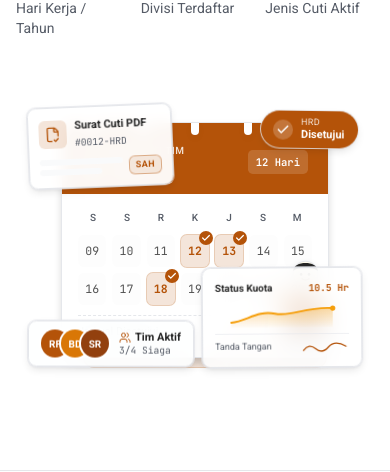
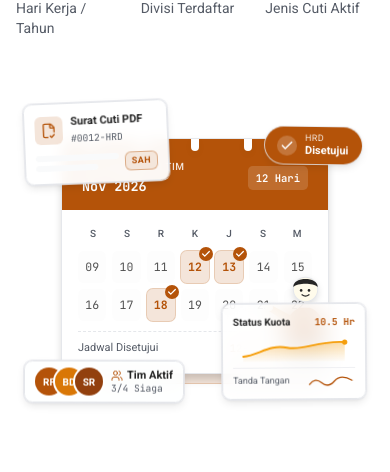
Before and after one commit to Raflykunn/offly-manajemen-cuti-karyawan, a Next.js app: page / in a window 390 px wide. Shown: the part 484-956 px from the top of the page. Built offline with nearby package versions, Linux system fonts and the light colour scheme; no server answers; the database is empty.

Commit message:
style: rapikan jarak kartu ilustrasi hero dan reset status aktif navbar

```diff
--- a/src/components/beranda/IlustrasiHero.jsx
+++ b/src/components/beranda/IlustrasiHero.jsx
@@ -27,7 +27,7 @@ export default function IlustrasiHero() {
   return (
     <div
       aria-hidden="true"
-      className="relative mx-auto w-full max-w-[460px] py-8 sm:py-10 px-3 sm:px-5 font-sans select-none group"
+      className="relative mx-auto w-full max-w-[460px] pt-12 pb-12 sm:py-12 px-2 sm:px-5 font-sans select-none group"
     >
       <div className="pointer-events-none absolute inset-0 -z-10 overflow-hidden rounded-3xl">
         <div className="absolute inset-0 bg-gradient-to-br from-accent/80 via-background to-muted/50 dark:from-accent/30 dark:via-background dark:to-muted/30" />
@@ -156,7 +156,7 @@ export default function IlustrasiHero() {
         </div>
 
         <div
-          className="animasi-mengambang absolute -top-2 left-0 sm:left-1 z-20 -rotate-3 rounded-xl border border-border ring-1 ring-border/80 bg-card/95 backdrop-blur-sm p-2.5 shadow-md dark:shadow-none w-36 sm:w-40"
+          className="animasi-mengambang absolute -top-7 left-0 sm:-left-2 z-20 -rotate-3 rounded-xl border border-border ring-1 ring-border/80 bg-card/95 backdrop-blur-sm p-2.5 shadow-md dark:shadow-none w-36 sm:w-40"
           style={{ animationDuration: "4.5s", animationDelay: "0s" }}
         >
           <div className="flex items-center gap-2">
@@ -197,7 +197,7 @@ export default function IlustrasiHero() {
         </div>
 
         <div
-          className="animasi-mengambang-lambat absolute -bottom-2 left-0 sm:left-2 z-20 flex items-center gap-2.5 rounded-xl border border-border ring-1 ring-border/80 bg-card/90 backdrop-blur-md px-3 py-2 shadow-md dark:shadow-none"
+          className="animasi-mengambang-lambat absolute -bottom-7 left-0 sm:left-1 z-20 flex items-center gap-2 rounded-xl border border-border ring-1 ring-border/80 bg-card/90 backdrop-blur-md px-2.5 py-1.5 sm:px-3 sm:py-2 shadow-md dark:shadow-none"
           style={{ animationDuration: "6.5s", animationDelay: "1.1s" }}
         >
           <div className="flex -space-x-2">
@@ -222,7 +222,7 @@ export default function IlustrasiHero() {
         </div>
 
         <div
-          className="animasi-mengambang absolute -bottom-3 right-0 sm:right-1 z-20 w-40 sm:w-44 rounded-xl border border-border ring-1 ring-border/80 bg-card/85 backdrop-blur-md p-3 shadow-md dark:shadow-none"
+          className="animasi-mengambang absolute -bottom-7 right-0 sm:right-1 z-20 w-36 sm:w-44 rounded-xl border border-border ring-1 ring-border/80 bg-card/85 backdrop-blur-md p-2.5 sm:p-3 shadow-md dark:shadow-none"
           style={{ animationDuration: "5.5s", animationDelay: "1.6s" }}
         >
           <div className="flex items-center justify-between text-[10px]">
--- a/src/components/beranda/NavbarBeranda.jsx
+++ b/src/components/beranda/NavbarBeranda.jsx
@@ -32,6 +32,11 @@ export default function NavbarBeranda({ sudahMasuk = false }) {
     if (elemenDaftar.length === 0) return;
 
     const tanganiGulir = () => {
+      if (window.scrollY < 200) {
+        pasangBagianAktif("");
+        return;
+      }
+
       const posisiGaris = window.innerHeight * 0.35;
       let terpilih = "";
 
@@ -45,8 +50,6 @@ export default function NavbarBeranda({ sudahMasuk = false }) {
 
       if (terpilih) {
         pasangBagianAktif(terpilih);
-      } else if (window.scrollY < 200) {
-        pasangBagianAktif("");
       }
     };
 
```
